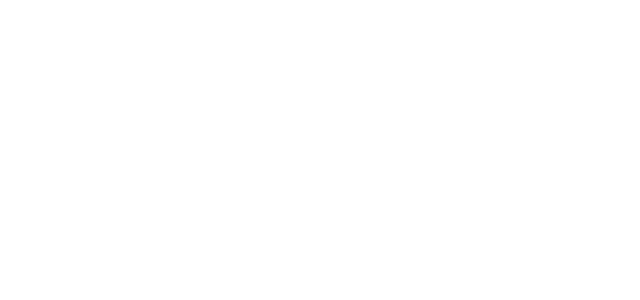
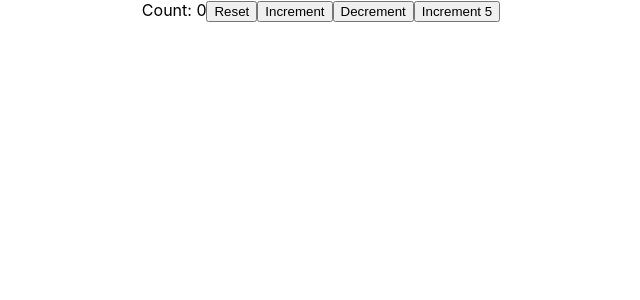
Before and after one commit to clint-gitahi/teachhooks, a React (Create React App) app: page / in a window 1280 px wide. Shown: the top 300 px of the page, without its empty margins (319-959 px from the left). Built offline with nearby package versions, Linux system fonts and the light colour scheme.

Commit message:
how to use previous state.

```diff
--- a/src/App.js
+++ b/src/App.js
@@ -1,10 +1,11 @@
 import logo from './logo.svg';
 import './App.css';
+import HooksCounterTwo from './hooksCounter'
 
 function App() {
   return (
     <div className="App">
-
+      <HooksCounterTwo />
     </div>
   );
 }
--- a/src/hooksCounter.js
+++ b/src/hooksCounter.js
@@ -1,3 +1,24 @@
 import React, { useState } from 'react';
 
-function
+function HooksCounterTwo() {
+    const initalCount = 0
+    const [count, setCount] = useState(initalCount)
+
+    const incrementFive = () => {
+        for(let i=0; i<5; i++) {
+            setCount(prevCount => prevCount+1)
+        }
+    }
+
+    return (
+        <div>
+            Count: {count}
+            <button onClick={() => setCount(initalCount)}>Reset</button>
+            <button onClick={() => setCount(prevCount => prevCount + 1)}>Increment</button>
+            <button onClick={() => setCount(prevCount => prevCount - 1)}>Decrement</button>
+            <button onClick={incrementFive}>Increment 5</button>
+        </div>
+    )
+}
+
+export default HooksCounterTwo
```
